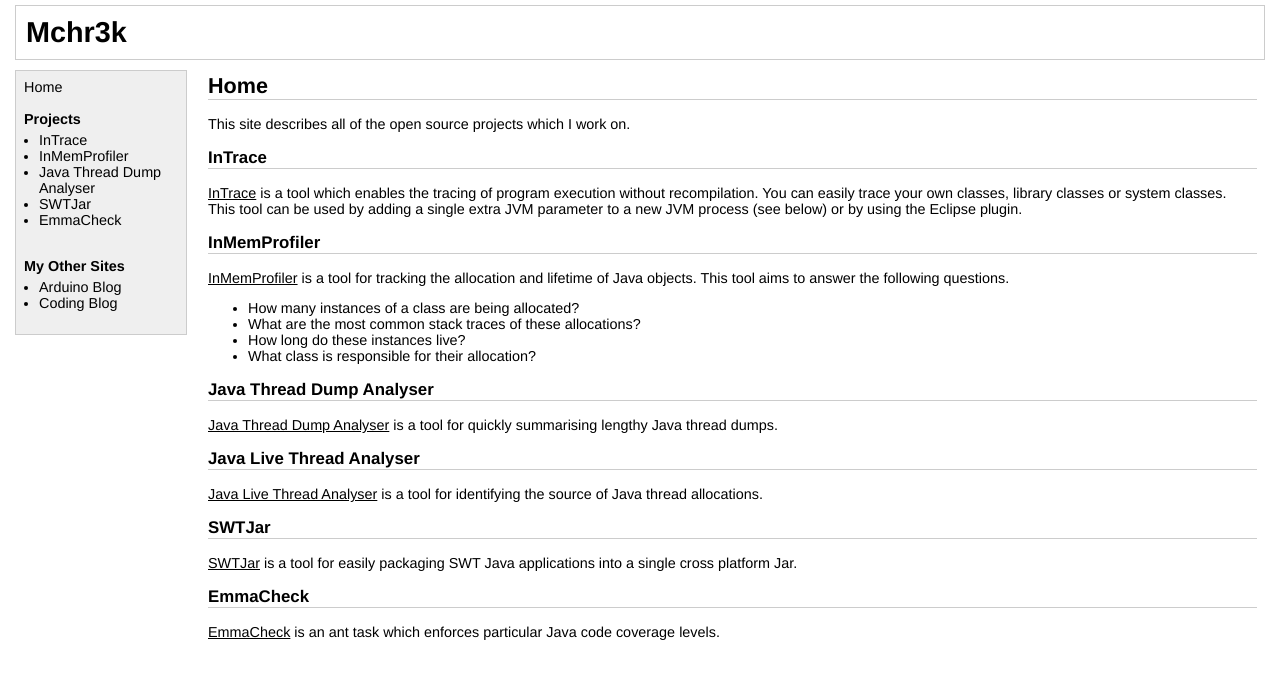
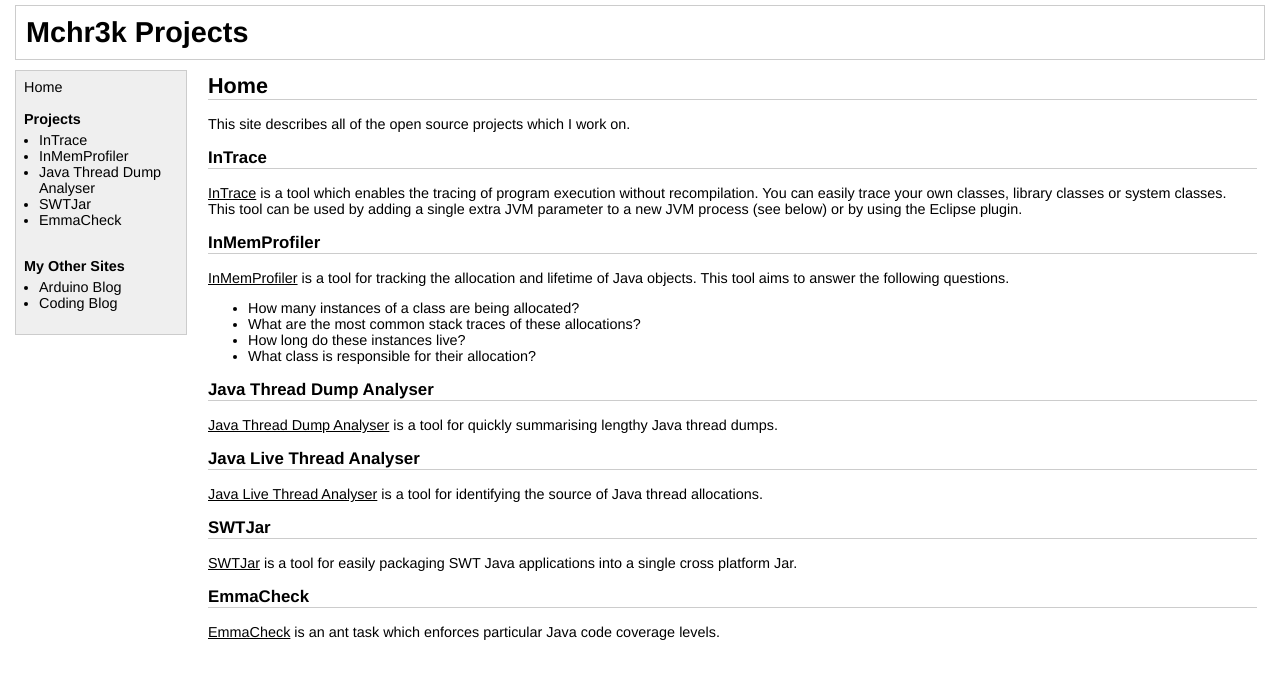
Before and after one commit to mchr3k/mchr3k.github.com, a Jekyll site: the page built from index.html, in a window 1280 px wide. Shown: the top 679 px of the page. Built offline with Jekyll 4.4.1, drawn with Linux system fonts in a browser that asks for light colours.

Commit message:
Update title

```diff
--- a/_layouts/default.html
+++ b/_layouts/default.html
@@ -24,7 +24,7 @@
 <body>
 
 <div id="title">
-<h1>Mchr3k</h1>
+<h1>Mchr3k Projects</h1>
 </div>
 
 <div class="colmask leftmenu">
```
